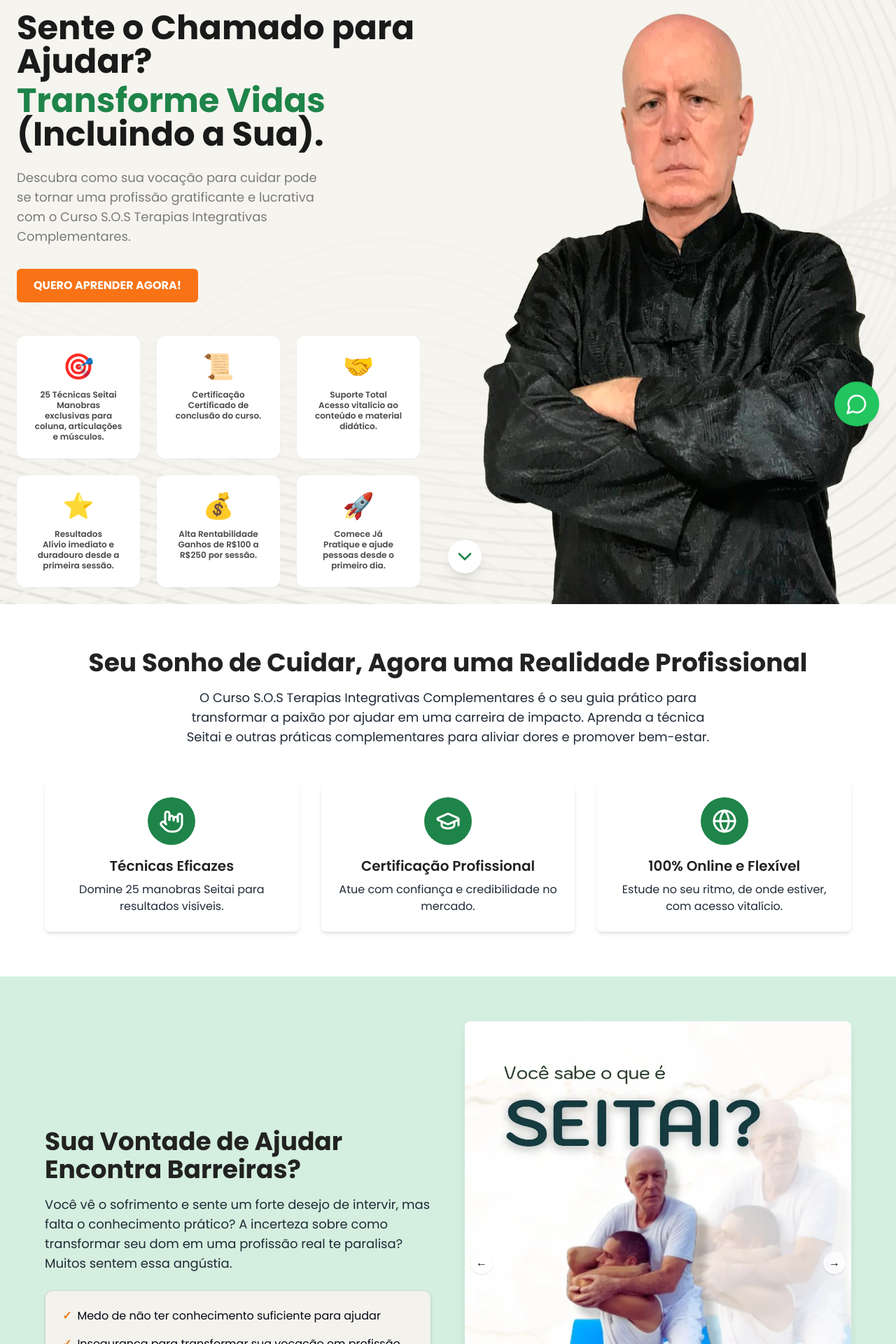
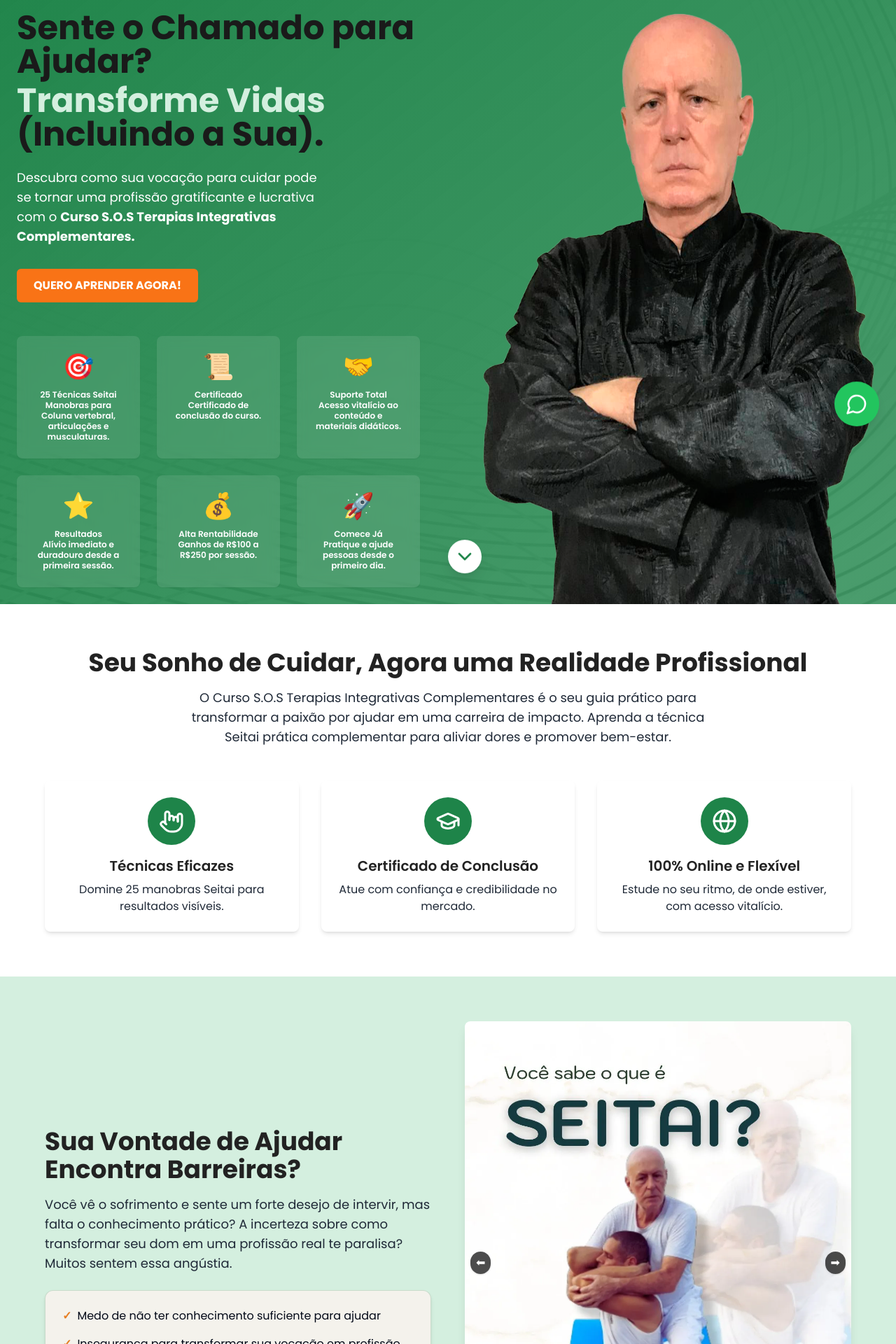
Before and after one commit to ItaloSol/LandingPageTerapias, a React (Vite) app: page / in a window 1280 px wide. Shown: the part 160-2080 px from the top of the page at 70% size. Built offline with nearby package versions, Linux system fonts and the light colour scheme.

Commit message:
Atualizações v1

```diff
--- a/src/components/AboutCourseSection.tsx
+++ b/src/components/AboutCourseSection.tsx
@@ -58,7 +58,7 @@ const AboutCourseSection: React.FC = () => {
     },
     {
       icon: <GraduationCap size={36} />,
-      title: "Certificação Profissional",
+      title: "Certificado de Conclusão",
       description: "Atue com confiança e credibilidade no mercado."
     },
     {
@@ -76,7 +76,7 @@ const AboutCourseSection: React.FC = () => {
             Seu Sonho de Cuidar, Agora uma Realidade Profissional
           </h2>
           <p className="text-lg text-gray-800 max-w-3xl mx-auto">
-            O Curso S.O.S Terapias Integrativas Complementares é o seu guia prático para transformar a paixão por ajudar em uma carreira de impacto. Aprenda a técnica Seitai e outras práticas complementares para aliviar dores e promover bem-estar.
+            O Curso S.O.S Terapias Integrativas Complementares é o seu guia prático para transformar a paixão por ajudar em uma carreira de impacto. Aprenda a técnica Seitai prática complementar para aliviar dores e promover bem-estar.
           </p>
         </div>
 
--- a/src/components/CtaSection.tsx
+++ b/src/components/CtaSection.tsx
@@ -59,11 +59,11 @@ const CtaSection: React.FC = () => {
                   "Acesso Vitalício ao Conteúdo",
                   "Fundamentos do Seitai e Alinhamento Corporal",
                   "Técnicas Práticas para Aliviar Dores",
-                  "Alívio Imediato de Dores nas Costas",
+                  "Alívio Dores Imediato em Todo o Corpo",
                   "Correção de Desalinhamentos Posturais",
                   "Aumento da Flexibilidade Articular",
                   "Redução do Estresse e Tensões",
-                  "Melhora na Qualidade do Sono",
+                  "Melhora na Qualidade de Vida",
                   "Garantia de 7 Dias"
                 ].map((item, index) => (
                   <li
--- a/src/components/HeroSection.tsx
+++ b/src/components/HeroSection.tsx
@@ -11,19 +11,20 @@ const features = [
   {
     icon: '🎯',
     title: '25 Técnicas Seitai',
-    desc: 'Manobras exclusivas para coluna, articulações e músculos.',
+    desc: 'Manobras para Coluna vertebral, articulações e musculaturas.',
+
     aria: 'Target icon',
   },
   {
     icon: '📜',
-    title: 'Certificação',
+    title: 'Certificado',
     desc: 'Certificado de conclusão do curso.',
     aria: 'Scroll icon',
   },
   {
     icon: '🤝',
     title: 'Suporte Total',
-    desc: 'Acesso vitalício ao conteúdo e material didático.',
+    desc: 'Acesso vitalício ao conteúdo e materiais didáticos.',
     aria: 'Handshake icon',
   },
   {
@@ -81,7 +82,7 @@ const HeroSection: React.FC = () => {
           zIndex: 0,
         }}
       />
-      <div className="absolute inset-0 bg-[#f4f2ec] bg-opacity-80 pointer-events-none z-10"></div>
+      <div className="absolute inset-0 bg-gradient-to-br from-sos-green to-sos-green/80 pointer-events-none z-10"></div>
       <div className="max-w-7xl w-full flex flex-col lg:flex-row gap-10 lg:gap-20 relative z-20">
         {/* Left Side */}
         <div className="lg:w-1/2 flex flex-col lg:items-start justify-center items-center text-center lg:text-left">
@@ -96,11 +97,11 @@ const HeroSection: React.FC = () => {
           </div>
           <h1 className="text-[#1a1a1a] font-extrabold text-3xl sm:text-4xl xl:text-5xl leading-tight mb-6 max-w-xl">
             <span className="block mb-2">Sente o Chamado para Ajudar?</span>
-            <span className="block text-sos-green">Transforme Vidas</span>
+            <span className="block text-sos-green-light">Transforme Vidas</span>
             <span className="block">(Incluindo a Sua).</span>
           </h1>
-          <p className="text-[#7a7a7a] text-base sm:text-lg max-w-md mb-8 leading-relaxed">
-            Descubra como sua vocação para cuidar pode se tornar uma profissão gratificante e lucrativa com o Curso S.O.S Terapias Integrativas Complementares.
+          <p className="text-white text-base sm:text-lg max-w-md mb-8 leading-relaxed">
+            Descubra como sua vocação para cuidar pode se tornar uma profissão gratificante e lucrativa com o <strong>Curso S.O.S Terapias Integrativas Complementares.</strong>
           </p>
           <a
             rel="noopener"
@@ -114,10 +115,10 @@ const HeroSection: React.FC = () => {
             {features.map((feature, idx) => (
               <div
                 key={idx}
-                className="bg-white rounded-xl p-6 flex flex-col text-center shadow-sm max-w-xs w-full"
+                className="bg-white/10 backdrop-blur rounded-lg p-6 flex flex-col text-center shadow-sm max-w-xs w-full"
               >
                 <div className="text-4xl mb-3" aria-label={feature.aria}>{feature.icon}</div>
-                <p className="text-xs text-[#4a4a4a] font-semibold leading-tight">
+                <p className="text-xs text-white font-semibold leading-tight">
                   {feature.title}
                   <br />
                   {feature.desc}
--- a/src/components/InstructorSection.tsx
+++ b/src/components/InstructorSection.tsx
@@ -88,16 +88,12 @@ const InstructorSection: React.FC = () => {
               Aprenda com Quem Entende
             </h2>
             <p className="text-lg text-gray-700 mb-8">
-              Com mais de 35 anos de experiência, o Instituto Jorge Avellar oferece um curso profissional completo para quem deseja aprender essa técnica exclusiva e transformar sua carreira!
+              Com mais de 35 anos de experiência, o <strong>Instituto Jorge Avellar</strong> oferece um curso profissional completo para quem deseja aprender essa técnica exclusiva e transformar sua carreira!
             </p>
-            <div ref={statsRef} className="grid grid-cols-2 gap-4 mb-8">
+            <div ref={statsRef} className="grid gap-4 mb-8">
               <div className="text-center p-4 bg-sos-green-light rounded-lg">
                 <span className="text-3xl font-bold text-sos-green">{count1}+</span>
                 <p className="text-sm text-gray-700">Anos de Experiência</p>
-              </div>
-              <div className="text-center p-4 bg-sos-green-light rounded-lg">
-                <span className="text-3xl font-bold text-sos-green">{count2}+</span>
-                <p className="text-sm text-gray-700">Alunos Formados</p>
               </div>
             </div>
           </div>
@@ -115,8 +111,8 @@ const InstructorSection: React.FC = () => {
                 },
                 {
                   icon: <GraduationCap size={24} />,
-                  title: "Certificação Completa",
-                  desc: "Certificação profissional para atuar legalmente."
+                  title: "Certificado",
+                  desc: "Certificado de conclusão do curso."
                 },
                 {
                   icon: <TrendingUp size={24} />,
--- a/src/components/ProblemSection.tsx
+++ b/src/components/ProblemSection.tsx
@@ -87,17 +87,17 @@ const ProblemSection: React.FC = () => {
               />
               <button
                 onClick={prevImage}
-                className="absolute left-2 top-1/2 -translate-y-1/2 bg-white bg-opacity-70 rounded-full px-2 py-1 shadow hover:bg-opacity-100"
+                className="absolute left-2 top-1/2 -translate-y-1/2 bg-black bg-opacity-70 rounded-full px-2 py-1 shadow hover:bg-opacity-100"
                 aria-label="Imagem anterior"
               >
-                &#8592;
+                <span className="text-white">⬅</span>
               </button>
               <button
                 onClick={nextImage}
-                className="absolute right-2 top-1/2 -translate-y-1/2 bg-white bg-opacity-70 rounded-full px-2 py-1 shadow hover:bg-opacity-100"
+                className="absolute right-2 top-1/2 -translate-y-1/2 bg-black bg-opacity-70 rounded-full px-2 py-1 shadow hover:bg-opacity-100"
                 aria-label="Próxima imagem"
               >
-                &#8594;
+                <span className="text-white">➡</span>
               </button>
               <div className="flex justify-center space-x-2 mt-4 absolute left-1/2 -translate-x-1/2 bottom-2">
                 {images.map((_, idx) => (
--- a/src/components/SolutionSection.tsx
+++ b/src/components/SolutionSection.tsx
@@ -76,11 +76,11 @@ const SolutionSection: React.FC = () => {
               O Caminho Claro para Ser um Terapeuta de Impacto
             </h2>
             <p className="text-lg text-gray-800 mb-6">
-              Com o Curso S.O.S, você adquire as ferramentas e a confiança para fazer a diferença. Nosso método é direto ao ponto, focado na prática e nos resultados que você e seus futuros clientes buscam.
+              Com o Curso S.O.S Terapias Integrativas Complementares, você adquire as ferramentas e a confiança para fazer a diferença. Nosso método é direto ao ponto, focado na prática e nos resultados que você e seus futuros clientes buscam.
             </p>
             <ul ref={listRef} className="space-y-4 bg-[#f4f2ec] rounded-xl p-6 shadow-md border border-sos-green/20">
               {[
-                "Alivie dores e transforme vidas com técnicas comprovadas.",
+                "Alivie dores e transforme vidas com técnicas sentai.",
                 "Construa uma renda extra ou principal fazendo o que ama.",
                 "Junte-se a uma comunidade de terapeutas com propósito."
               ].map((item, index) => (
--- a/src/components/TestimonialsSection.tsx
+++ b/src/components/TestimonialsSection.tsx
@@ -33,7 +33,7 @@ const TestimonialsSection: React.FC = () => {
       <div className="container-custom">
         <div className="text-center mb-12">
           <h2 className="text-3xl md:text-4xl font-bold mb-4 text-sos-dark">
-            Quem Fez o Curso S.O.S Recomenda
+            Quem Fez o Curso S.O.S Terapias Integrativas Complementares Recomenda
           </h2>
         </div>
         {/* Video section removed */}
@@ -44,7 +44,7 @@ const TestimonialsSection: React.FC = () => {
             role="Nova Terapeuta"
           />
           <TestimonialCard
-            quote="O Seitai é incrível! O curso é muito didático. Consegui uma nova fonte de renda fazendo algo que realmente me realiza."
+            quote="O Seitai é incrível! O curso é muito prático e didático. Aprendi técnicas que já aplico no dia a dia e estou muito satisfeito com os resultados."
             author="Pedro L."
             role="Terapeuta Satisfeito"
           />
--- a/src/pages/Index.tsx
+++ b/src/pages/Index.tsx
@@ -13,7 +13,7 @@ import Footer from '../components/Footer';
 const Index = () => {
   useEffect(() => {
     // Update page title
-    document.title = "Realize Seu Chamado: Torne-se Terapeuta Integrativo | Curso S.O.S";
+    document.title = "Realize Seu Chamado: Torne-se Terapeuta Integrativo | Curso S.O.S Terapias Integrativas Complementares";
 
     // Add a meta description
     const metaDescription = document.querySelector('meta[name="description"]');
```
Also changed, not shown: vite.config.ts.timestamp-1746882874818-40330e8ba08eb.mjs (added, +25 -0 lines), 5 other files (tests, documents, lock files or other folders).
